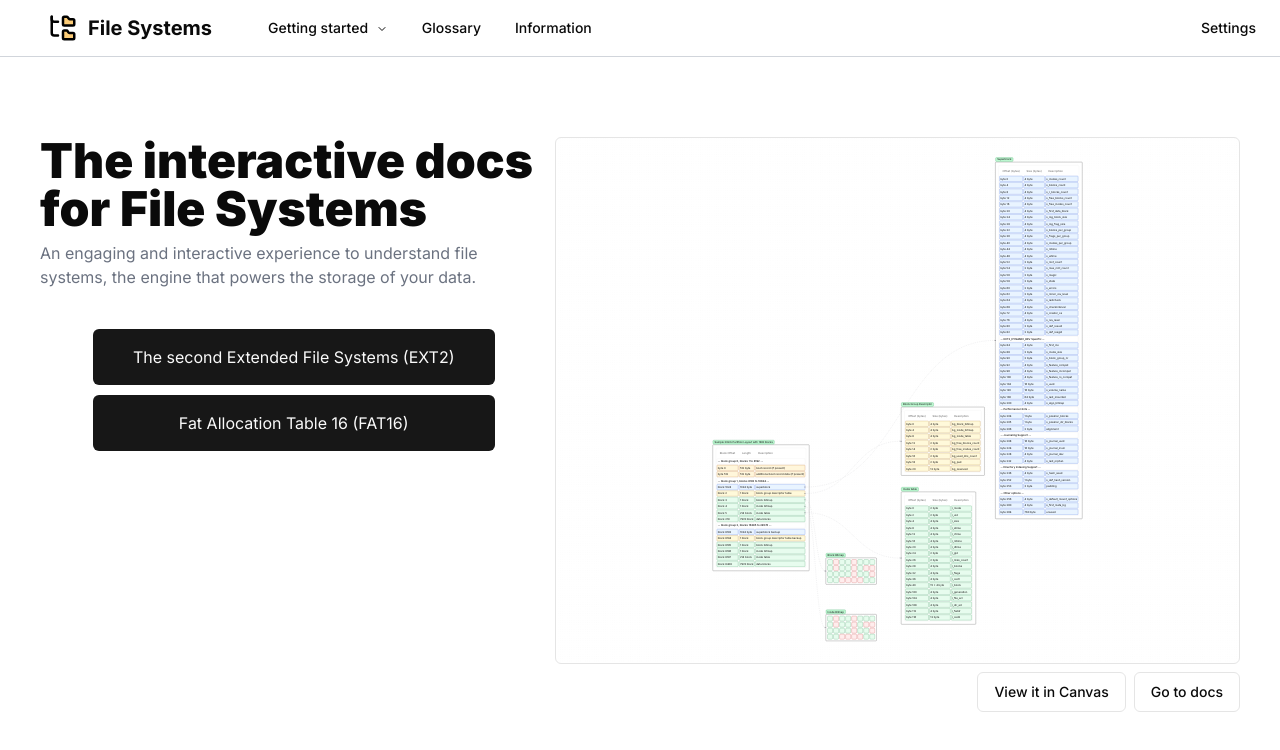
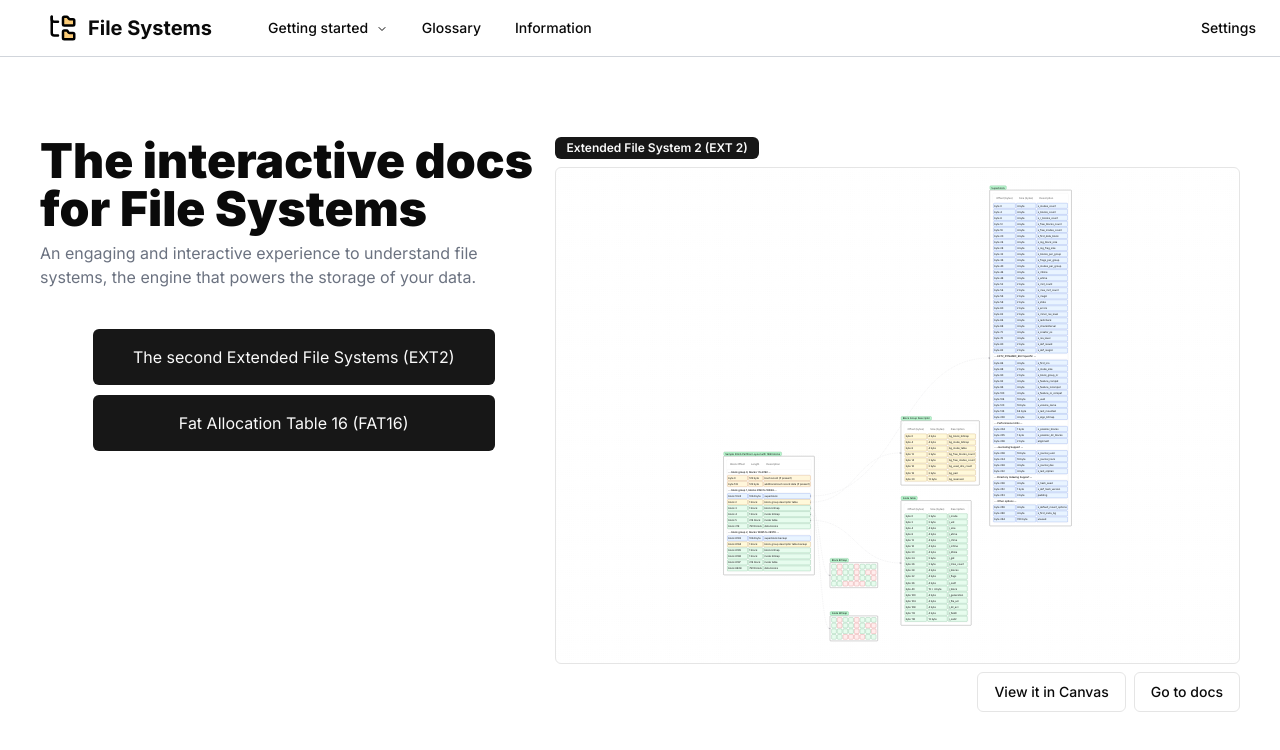
Before and after one commit to JiahuiChen99/filesystems, a Next.js app: page / in a window 1280 px wide. Shown: the top 750 px of the page. Built offline with nearby package versions, Linux system fonts and the light colour scheme.

Commit message:
feat: :sparkles: switch displayed fs canvas with set interval in homepage

```diff
--- a/src/app/page.tsx
+++ b/src/app/page.tsx
@@ -2,7 +2,9 @@
 import { CanvasBitmapNode } from "@/components/canvas/canvas-bitmap-node";
 import { CanvasTableNode } from "@/components/canvas/canvas-table-node";
 import { FSCanvas } from "@/components/canvas/fs-canvas";
+import { Badge } from "@/components/ui/badge";
 import { Button } from "@/components/ui/button";
+import { FS_NAMES } from "@/domain/consts";
 import {
   Background,
   BackgroundVariant,
@@ -11,6 +13,7 @@ import {
 } from "@xyflow/react";
 import "@xyflow/react/dist/style.css";
 import { useRouter } from "next/navigation";
+import React from "react";
 import { fsNodesConfig } from "./canvas/[fs_id]/canvas-node-config/fs-canvas-nodes-config";
 import { FSListItem } from "./home/components/fs-list-item";
 import { FSList } from "./home/data/fs-list-data";
@@ -20,12 +23,8 @@ const nodeTypes = {
   "canvas-bitmap": CanvasBitmapNode,
 };
 
-const DEFAULT_FS = "ext-2";
-const { nodes: _nodes, edges: _edges } = fsNodesConfig[DEFAULT_FS];
-
+const DEFAULT_FS: FSKeys = "ext-2";
 const homePageFSCanvasConfig: ReactFlowProps = {
-  nodes: _nodes,
-  edges: _edges,
   nodeTypes,
   proOptions: { hideAttribution: true },
   edgesReconnectable: false,
@@ -38,10 +37,32 @@ const homePageFSCanvasConfig: ReactFlowProps = {
   panOnScroll: true,
   selectionOnDrag: true,
   minZoom: 0,
+  maxZoom: 0.5,
 };
+
+type FSKeys = keyof typeof fsNodesConfig;
+const allFSKeys: Array<FSKeys> = Object.keys(fsNodesConfig) as Array<FSKeys>;
+const SWITCH_FS_TIME = 10_000;
+let initFSId = 0;
 
 export default function Home() {
   const router = useRouter();
+  const [currentFSKey, setCurrentFSKey] = React.useState<FSKeys>(DEFAULT_FS);
+  const { nodes: _nodes, edges: _edges } = fsNodesConfig[currentFSKey];
+
+  const switchFS = () => {
+    initFSId++;
+    if (initFSId === allFSKeys.length) {
+      initFSId = 0;
+    }
+    setCurrentFSKey(allFSKeys[initFSId]);
+  };
+
+  React.useEffect(() => {
+    const timerId = setInterval(switchFS, SWITCH_FS_TIME);
+    return () => clearInterval(timerId);
+  }, []);
+
   return (
     <main className="flex flex-col md:flex-row w-full h-full px-10 py-20 justify-between space-x-2">
       <div className="flex flex-col place-items-center">
@@ -61,8 +82,13 @@ export default function Home() {
         </ul>
       </div>
       <div className="flex flex-col-reverse w-full md:flex-col">
+        <Badge className="w-fit mb-2" variant="default">
+          {FS_NAMES[currentFSKey]}
+        </Badge>
         <div className="border rounded-md max-w-full h-96 max-h-full md:h-full">
-          <FSCanvas props={homePageFSCanvasConfig}>
+          <FSCanvas
+            props={{ ...homePageFSCanvasConfig, nodes: _nodes, edges: _edges }}
+          >
             <Background
               variant={"dots" as BackgroundVariant}
               gap={12}
@@ -73,11 +99,14 @@ export default function Home() {
         <div className="flex space-x-2 place-content-end mb-2 md:mt-2">
           <Button
             variant="outline"
-            onClick={() => router.push("/canvas/ext-2")}
+            onClick={() => router.push(`/canvas/${currentFSKey}`)}
           >
             View it in Canvas
           </Button>
-          <Button variant="outline" onClick={() => router.push("/ext2")}>
+          <Button
+            variant="outline"
+            onClick={() => router.push(`/${currentFSKey}`)}
+          >
             Go to docs
           </Button>
         </div>
--- /dev/null
+++ b/src/domain/consts.ts
@@ -0,0 +1,4 @@
+export const FS_NAMES = {
+  "ext-2": "Extended File System 2 (EXT 2)",
+  "fat-16": "File Allocation 16-bit",
+};
```
